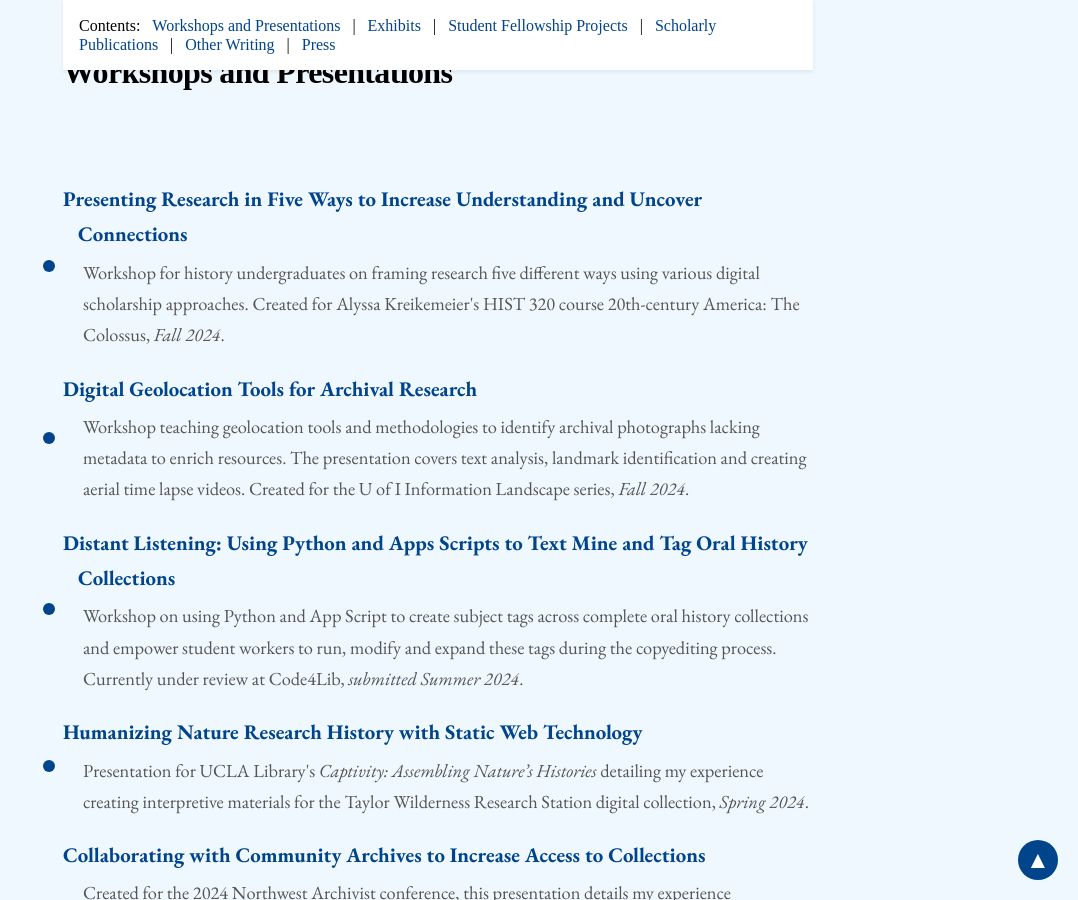
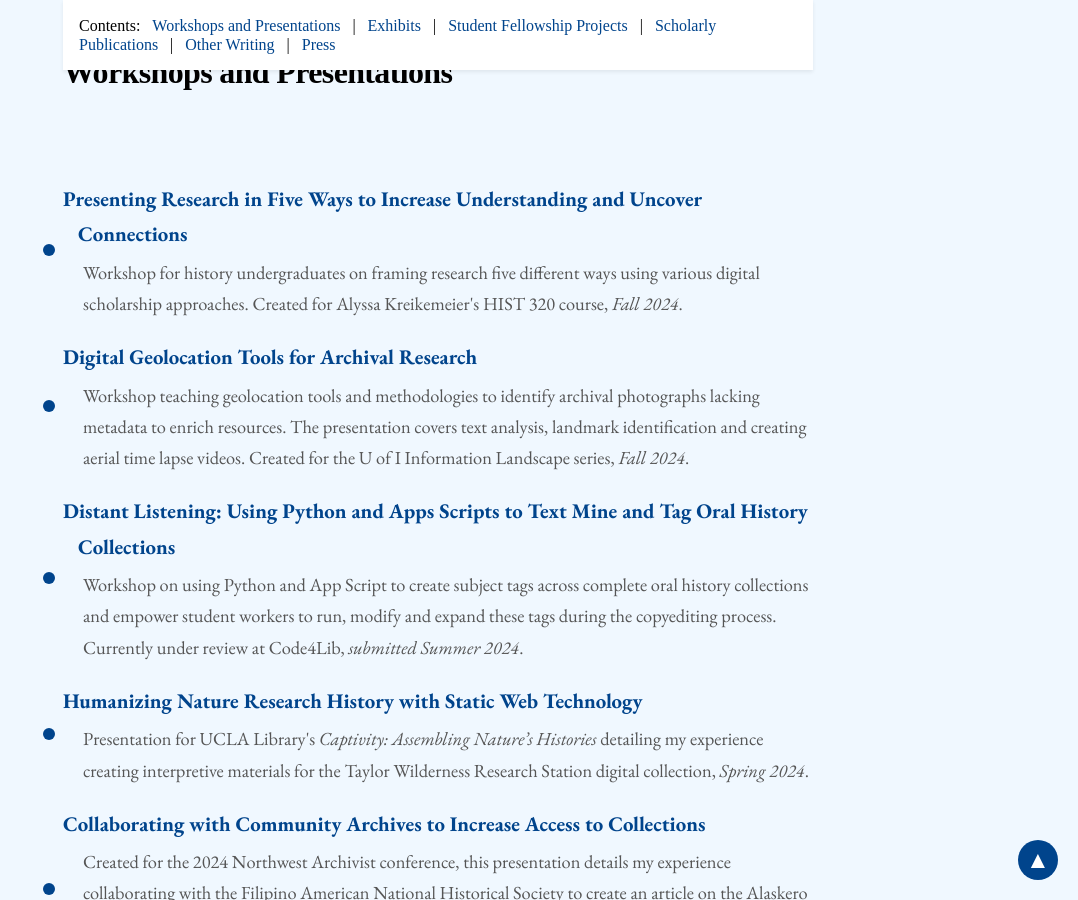
Before and after one commit to aweymo/base, a Jekyll site: the page built from index.md, in a window 1280 px wide and 900 px high, scrolled down 954 px. Shown: the whole window, without its empty margins (202-1280 px from the left). Built offline with Jekyll 4.4.1, drawn with Linux system fonts in a browser that asks for light colours; nearby versions of some CDN libraries; some web fonts are replaced.

```diff
--- a/_config.yml
+++ b/_config.yml
@@ -29,7 +29,7 @@ navigation: # Navigation links
   - {name: 'Art and Design', link: '/art'}
   - {name: 'Audio Docs', link: '/audio'}
   - {name: 'Field Recording', link: '/field'}
-  - {name: 'Four Frames', link: '/film'}
+  - {name: 'Four Frames', link: 'https://aweymo.github.io/four-frames'}
   - {name: 'Music', link: '/music'}
   - {name: 'Subscribe and Contact', link: '/contact'}
 
--- a/index.md
+++ b/index.md
@@ -46,7 +46,7 @@ Andrew Weymouth is the Digital Initiatives Librarian at University of Idaho, pri
 <ul class="triangle-list">
         <li>
         <a href="https://aweymo-ui.github.io/five_ways" target="_blank">Presenting Research in Five Ways to Increase Understanding and Uncover Connections</a>
-        <span class="description">Workshop for history undergraduates on framing research five different ways using various digital scholarship approaches. Created for Alyssa Kreikemeier's HIST 320 course 20th-century America: The Colossus, <i>Fall 2024</i>.</span>
+        <span class="description">Workshop for history undergraduates on framing research five different ways using various digital scholarship approaches. Created for Alyssa Kreikemeier's HIST 320 course, <i>Fall 2024</i>.</span>
     </li>
     <li>
         <a href="https://aweymo-ui.github.io/geolocation" target="_blank">Digital Geolocation Tools for Archival Research</a>
```
Also changed, not shown: Gemfile.lock.
